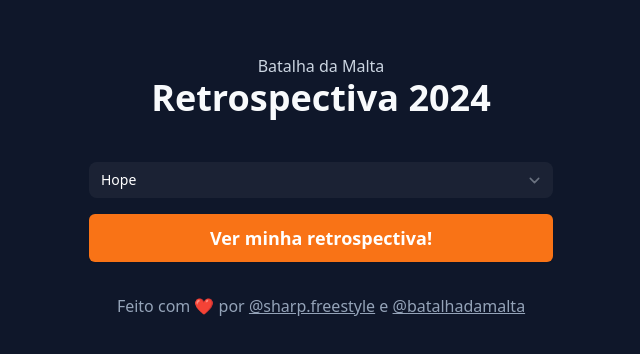
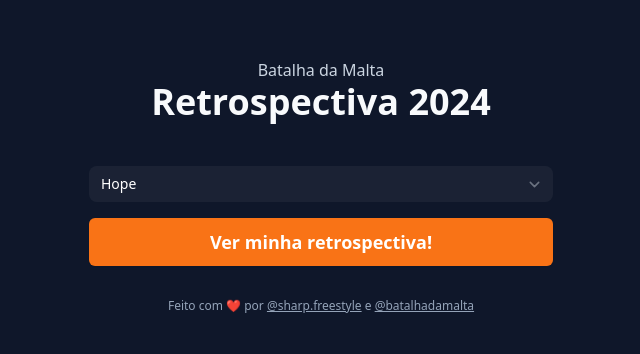
Before and after one commit to wdsrocha/rap-battle-wrapped, a Next.js app: page / in a window 1280 px wide. Shown: the part 166-520 px from the top of the page, without its empty margins (319-959 px from the left). Built offline with nearby package versions, Linux system fonts and the light colour scheme.

Commit message:
Fix default selection being an invalid page

```diff
--- a/app/page.tsx
+++ b/app/page.tsx
@@ -6,7 +6,7 @@ import { Form } from "../components/Form";
 import { useRouter } from "next/navigation";
 
 const Home: NextPage = () => {
-  const [id, setId] = useState(0);
+  const [id, setId] = useState(1);
   const router = useRouter();
   return (
     <div className="mx-auto flex h-screen max-w-lg flex-col justify-evenly px-4 py-2 md:px-6 md:py-4">
@@ -30,7 +30,7 @@ const Home: NextPage = () => {
             Ver minha retrospectiva!
           </button>
         </div>
-        <footer className="mb-32 flex flex-col items-center gap-y-2 text-slate-300">
+        <footer className="mb-32 flex flex-col items-center gap-y-2 text-xs text-slate-300">
           <p className="text-slate-400">
             Feito com ❤️ por{" "}
             <a
```
